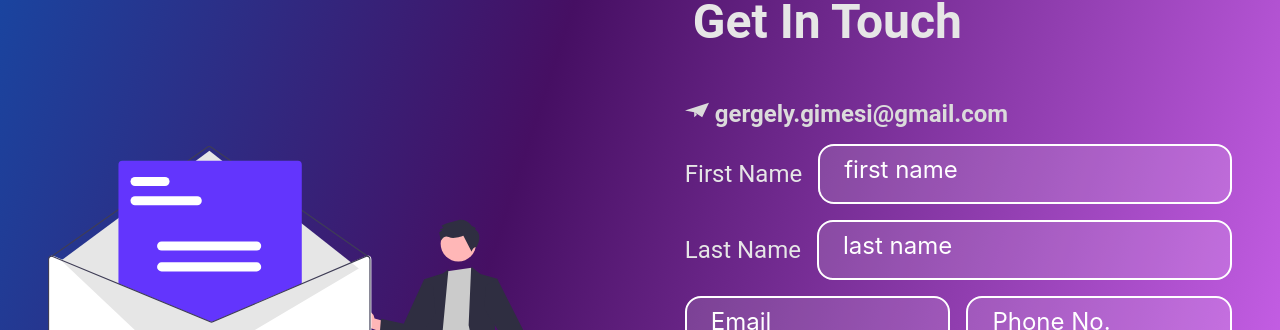
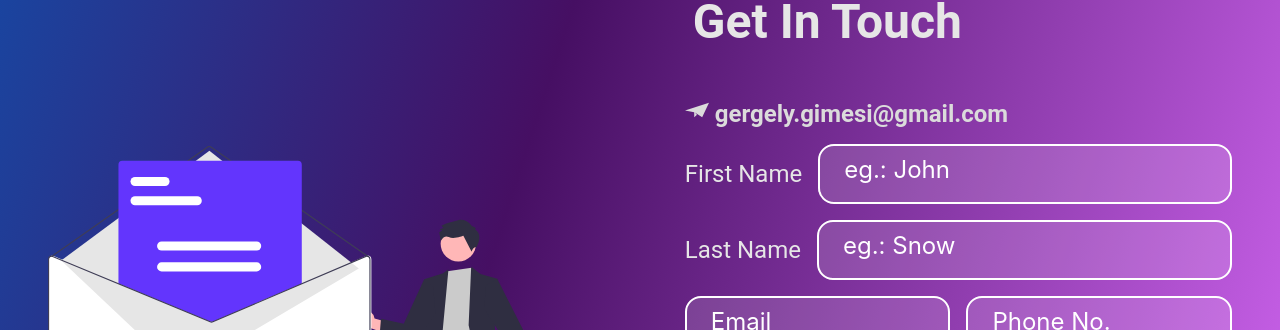
Before and after one commit to gimesi13/Learning-Typescript, a React (Create React App) app in the folder ts-portfolio/: page / in a window 1280 px wide. Shown: the part 2349-2679 px from the top of the page. Built offline with nearby package versions, Linux system fonts and the light colour scheme.

Commit message:
hooking ff up to emailjs

```diff
--- a/ts-portfolio/src/components/Contact.tsx
+++ b/ts-portfolio/src/components/Contact.tsx
@@ -1,6 +1,6 @@
 import React, { useRef } from "react";
 import { motion } from "framer-motion";
-//import emailjs from "emailjs-com";
+import emailjs from "emailjs-com";
 import inbox from "../Pictures/undraw_envelope_re_f5j4.svg";
 import { SiMinutemailer } from "react-icons/si";
 import { Form, Field } from "react-final-form";
@@ -17,11 +17,10 @@ const animatedElement = {
 
 export const Contact: React.FC = (): JSX.Element => {
   /* emailjs code*/
-  /*   const form = useRef();
+  const form: any = useRef<HTMLFormElement>(null);
 
-  const sendEmail = (e) => {
-    e.preventDefault();
-
+  const sendEmail = () => {
+    //e.preventDefault();
     emailjs
       .sendForm(
         "service_a0zsakn",
@@ -37,7 +36,9 @@ export const Contact: React.FC = (): JSX.Element => {
           console.log(error.text);
         }
       );
-  }; */
+  };
+
+  const validate: any = (e: any) => {};
 
   return (
     <section className="banner contact">
@@ -54,12 +55,13 @@ export const Contact: React.FC = (): JSX.Element => {
         <img className="inbox-svg" src={inbox} alt="inbox" />
       </motion.div>
       <Form
+        validate={validate}
         onSubmit={() => {
-          alert("submitted");
+          sendEmail();
         }}
       >
         {({ handleSubmit }) => (
-          <form onSubmit={handleSubmit} className="contact-right">
+          <form ref={form} onSubmit={handleSubmit} className="contact-right">
             <h1>Get In Touch</h1>
             <h2>
               <SiMinutemailer /> gergely.gimesi@gmail.com
@@ -69,7 +71,7 @@ export const Contact: React.FC = (): JSX.Element => {
               <Field
                 name="firstname"
                 component="input"
-                placeholder="first name"
+                placeholder="eg.: John"
               ></Field>
             </div>
             <div className="contact-right-name">
@@ -77,7 +79,7 @@ export const Contact: React.FC = (): JSX.Element => {
               <Field
                 name="lastname"
                 component="input"
-                placeholder="last name"
+                placeholder="eg.: Snow"
               ></Field>
             </div>
             <div className="contact-right-email-phone">
@@ -100,8 +102,6 @@ export const Contact: React.FC = (): JSX.Element => {
                 className="contact-right-send-input"
                 type="submit"
                 value="Send"
-                /* whileHover={{ x: 10 }}
-                whileTap={{ scale: 0.9 }} */
               >
                 Send
               </button>
```
